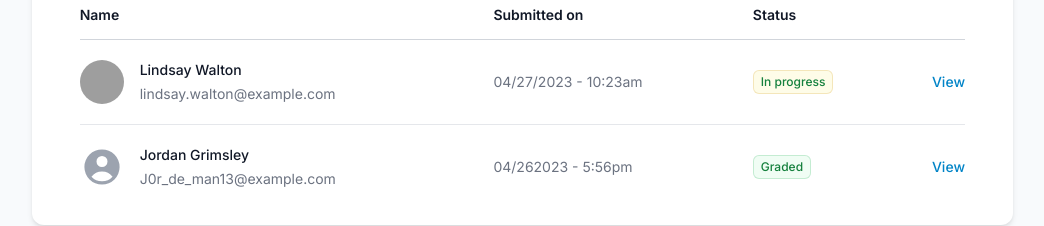
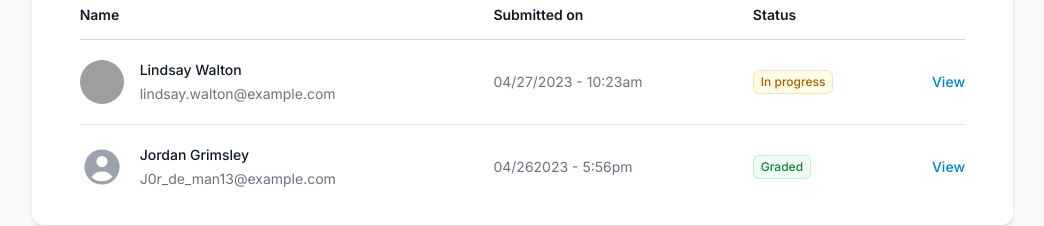
Before and after one commit to bdgcypher/autograder-frontend, a Next.js app: page / in a window 1280 px wide. Shown: the part 1014-1240 px from the top of the page, without its empty margins (219-1263 px from the left). Built offline with nearby package versions, Linux system fonts and the light colour scheme; grey boxes are pictures that could not be loaded.

Commit message:
small text color change

```diff
--- a/components/Dashboard/Submissions.jsx
+++ b/components/Dashboard/Submissions.jsx
@@ -124,7 +124,7 @@
                       ) : person.status === "In progress" ? (
                         <>
                           <td className="whitespace-nowrap px-3 py-5 text-sm text-gray-500">
-                            <span className="inline-flex items-center rounded-md bg-yellow-50 px-2 py-1 text-xs font-medium text-green-700 ring-1 ring-inset ring-yellow-600/20">
+                            <span className="inline-flex items-center rounded-md bg-yellow-50 px-2 py-1 text-xs font-medium text-yellow-700 ring-1 ring-inset ring-yellow-600/20">
                               {person.status}
                             </span>
                           </td>
```
